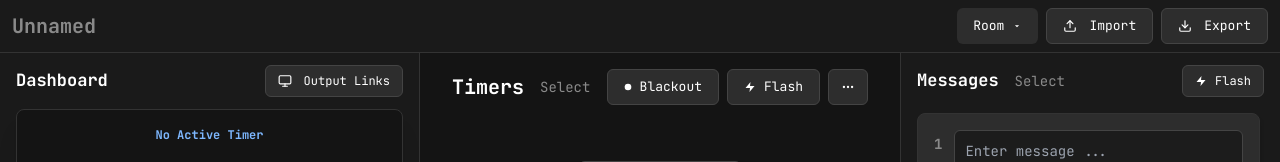
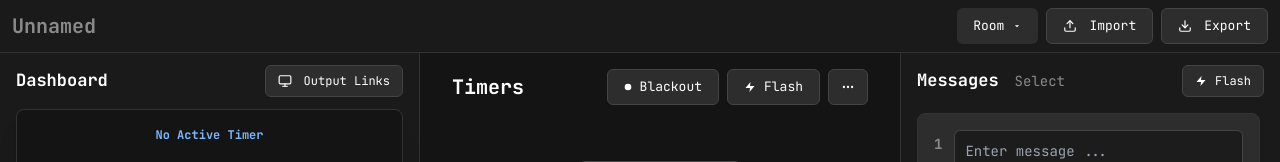
Before and after one commit to e1n7/stage-timer, a React (Vite) app: page / in a window 1280 px wide. Shown: the top 162 px of the page. Built offline with nearby package versions, Linux system fonts and the light colour scheme.

Commit message:
UI: remove 'Select' option from Timers header

```diff
--- a/src/App.tsx
+++ b/src/App.tsx
@@ -727,7 +727,7 @@ function App() {
         </aside>
 
         <main className="flex flex-1 flex-col px-8 py-4 bg-[#141414] overflow-y-auto custom-scrollbar">
-          <div className="mb-6 flex items-center justify-between"><div className="flex items-center gap-4"><h2 className="text-[20px] font-bold text-white">Timers</h2><span className="text-[14px] text-[#8a8a8a] cursor-pointer">Select</span></div><div className="flex items-center gap-2"><button type="button" onClick={() => setIsBlackout(!isBlackout)} className={`flex h-9 items-center gap-2 rounded-md border px-4 text-[13px] transition-colors ${isBlackout ? 'bg-white text-black border-white' : 'bg-[#2d2d2d] text-white border-[#444]'}`}><IconCircle /> Blackout</button><button type="button" onClick={handleFlash} className="flex h-9 items-center gap-2 rounded-md border border-[#444] bg-[#2d2d2d] px-4 text-[13px] text-white hover:bg-[#383838]"><IconFlash /> Flash</button><div className="relative">
+          <div className="mb-6 flex items-center justify-between"><div className="flex items-center gap-4"><h2 className="text-[20px] font-bold text-white">Timers</h2></div><div className="flex items-center gap-2"><button type="button" onClick={() => setIsBlackout(!isBlackout)} className={`flex h-9 items-center gap-2 rounded-md border px-4 text-[13px] transition-colors ${isBlackout ? 'bg-white text-black border-white' : 'bg-[#2d2d2d] text-white border-[#444]'}`}><IconCircle /> Blackout</button><button type="button" onClick={handleFlash} className="flex h-9 items-center gap-2 rounded-md border border-[#444] bg-[#2d2d2d] px-4 text-[13px] text-white hover:bg-[#383838]"><IconFlash /> Flash</button><div className="relative">
                 <button
                   type="button"
                   onClick={() => setIsTimersMenuOpen(!isTimersMenuOpen)}
```
